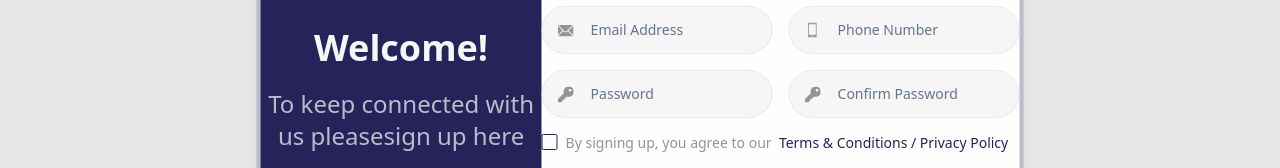
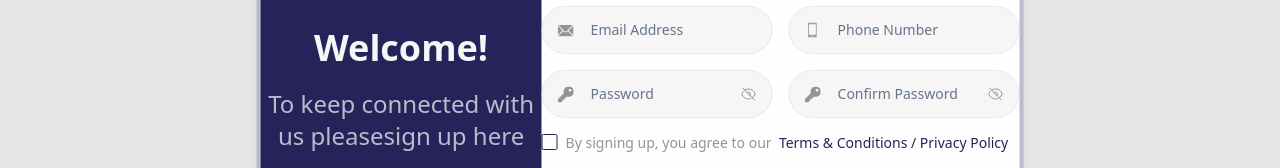
Before and after one commit to tusharahmmed/auth-dialog-task, a Next.js app: page / in a window 1280 px wide. Both pictures are taken after a click on the button "Home Page". Shown: the part 350-518 px from the top of the page. Built offline with nearby package versions, Linux system fonts and the light colour scheme.

Commit message:
add password eye state

```diff
--- a/src/components/form/FormInput.js
+++ b/src/components/form/FormInput.js
@@ -2,8 +2,11 @@
 import {Input} from "../ui/input";
 import {useFormContext, Controller} from "react-hook-form";
 import {getErrorMessageByPropertyName} from "@/utils/schema-validator";
+import {useState} from "react";
 
 const FormInput = ({name, type, value, placeholder, icon, id, validation}) => {
+  const [show, setShow] = useState(false);
+
   const {
     control,
     formState: {errors},
@@ -23,10 +26,11 @@
                 <Input
                   className="bg-theme-white h-[48px] shadow-[0px 0px 4px 0px rgba(129, 129, 129, 0.25)] rounded-[90px] text-theme-dark font-roboto text-sm leading-[124.386%] pl-[48px] pr-5"
                   style={errorMessage ? {border: "1px solid #ff00006e"} : {}}
-                  type={type}
+                  type={show ? "text" : type}
                   placeholder={placeholder}
                   {...field}
                   value={value ? value : field.value}
+                  id={id}
                 />
                 <Image
                   className="absolute top-4 left-4"
@@ -35,9 +39,49 @@
                   height={16}
                   width={16}
                 />
-                {errorMessage && (
+
+                <label
+                  htmlFor={id}
+                  onClick={() => setShow(!show)}
+                  className="absolute top-4 right-4 text-[#949494] cursor-pointer">
+                  {show ? (
+                    <svg
+                      xmlns="http://www.w3.org/2000/svg"
+                      fill="none"
+                      viewBox="0 0 24 24"
+                      stroke-width="1.5"
+                      stroke="currentColor"
+                      class="w-4 h-4">
+                      <path
+                        stroke-linecap="round"
+                        stroke-linejoin="round"
+                        d="M2.036 12.322a1.012 1.012 0 0 1 0-.639C3.423 7.51 7.36 4.5 12 4.5c4.638 0 8.573 3.007 9.963 7.178.07.207.07.431 0 .639C20.577 16.49 16.64 19.5 12 19.5c-4.638 0-8.573-3.007-9.963-7.178Z"
+                      />
+                      <path
+                        stroke-linecap="round"
+                        stroke-linejoin="round"
+                        d="M15 12a3 3 0 1 1-6 0 3 3 0 0 1 6 0Z"
+                      />
+                    </svg>
+                  ) : (
+                    <svg
+                      xmlns="http://www.w3.org/2000/svg"
+                      fill="none"
+                      viewBox="0 0 24 24"
+                      stroke-width="1.5"
+                      stroke="currentColor"
+                      class="w-4 h-4">
+                      <path
+                        stroke-linecap="round"
+                        stroke-linejoin="round"
+                        d="M3.98 8.223A10.477 10.477 0 0 0 1.934 12C3.226 16.338 7.244 19.5 12 19.5c.993 0 1.953-.138 2.863-.395M6.228 6.228A10.451 10.451 0 0 1 12 4.5c4.756 0 8.773 3.162 10.065 7.498a10.522 10.522 0 0 1-4.293 5.774M6.228 6.228 3 3m3.228 3.228 3.65 3.65m7.894 7.894L21 21m-3.228-3.228-3.65-3.65m0 0a3 3 0 1 0-4.243-4.243m4.242 4.242L9.88 9.88"
+                      />
+                    </svg>
+                  )}
+                </label>
+
+                {/* {errorMessage && (
                   <span className="absolute top-3.5 right-4 text-sm text-red-300 font-semibold">
-                    {/* {errorMessage} */}
                     <Image
                       src={"/icon/error.png"}
                       height={20}
@@ -45,7 +89,7 @@
                       alt="error"
                     />
                   </span>
-                )}
+                )} */}
               </div>
             </>
           ) : (
--- a/src/components/shared/dialogModal.js
+++ b/src/components/shared/dialogModal.js
@@ -78,6 +78,7 @@
                         name="password"
                         placeholder="Password"
                         icon={"/icon/key.svg"}
+                        id={"password"}
                       />
                     </div>
                     <div>
@@ -86,6 +87,7 @@
                         name="rePassword"
                         placeholder="Confirm Password"
                         icon={"/icon/key.svg"}
+                        id={"rePassword"}
                       />
                     </div>
                     <div className="col-span-2 flex items-center space-x-2">
```
